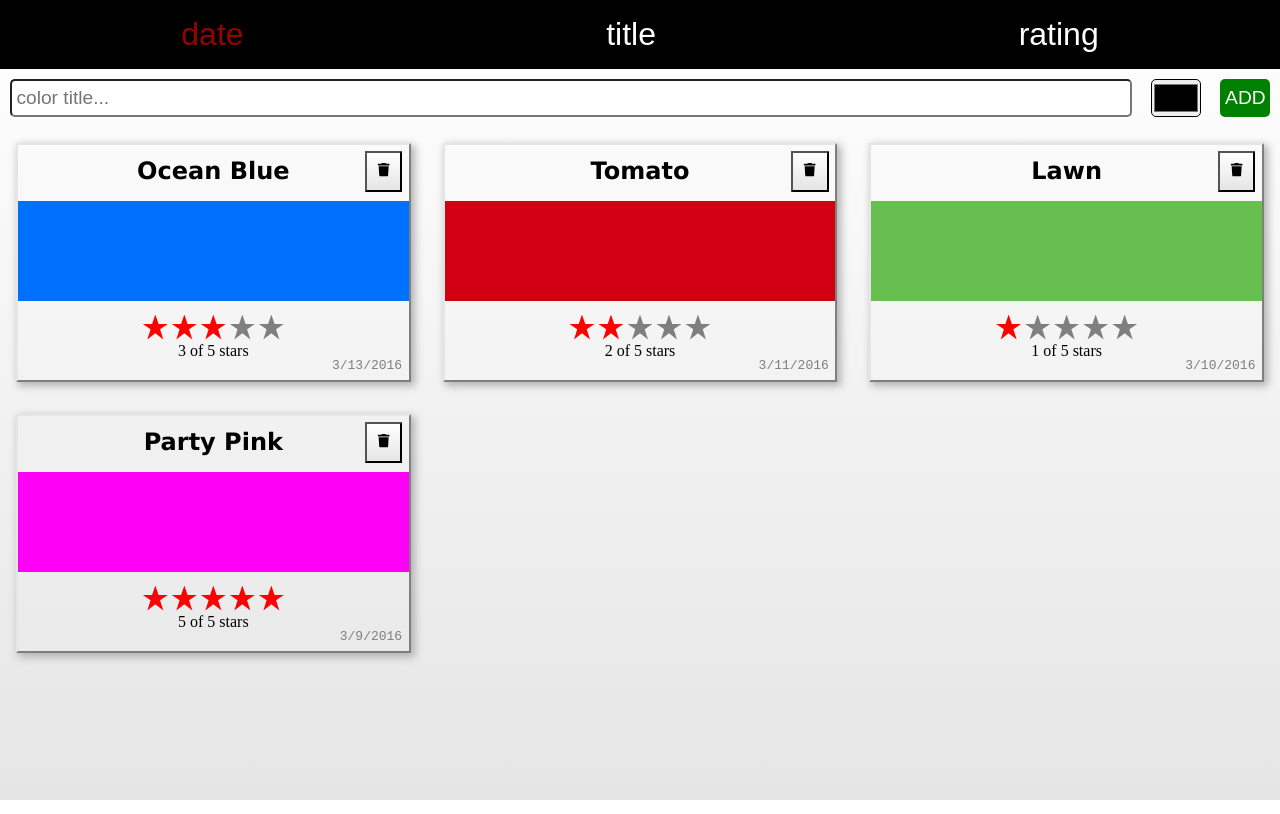
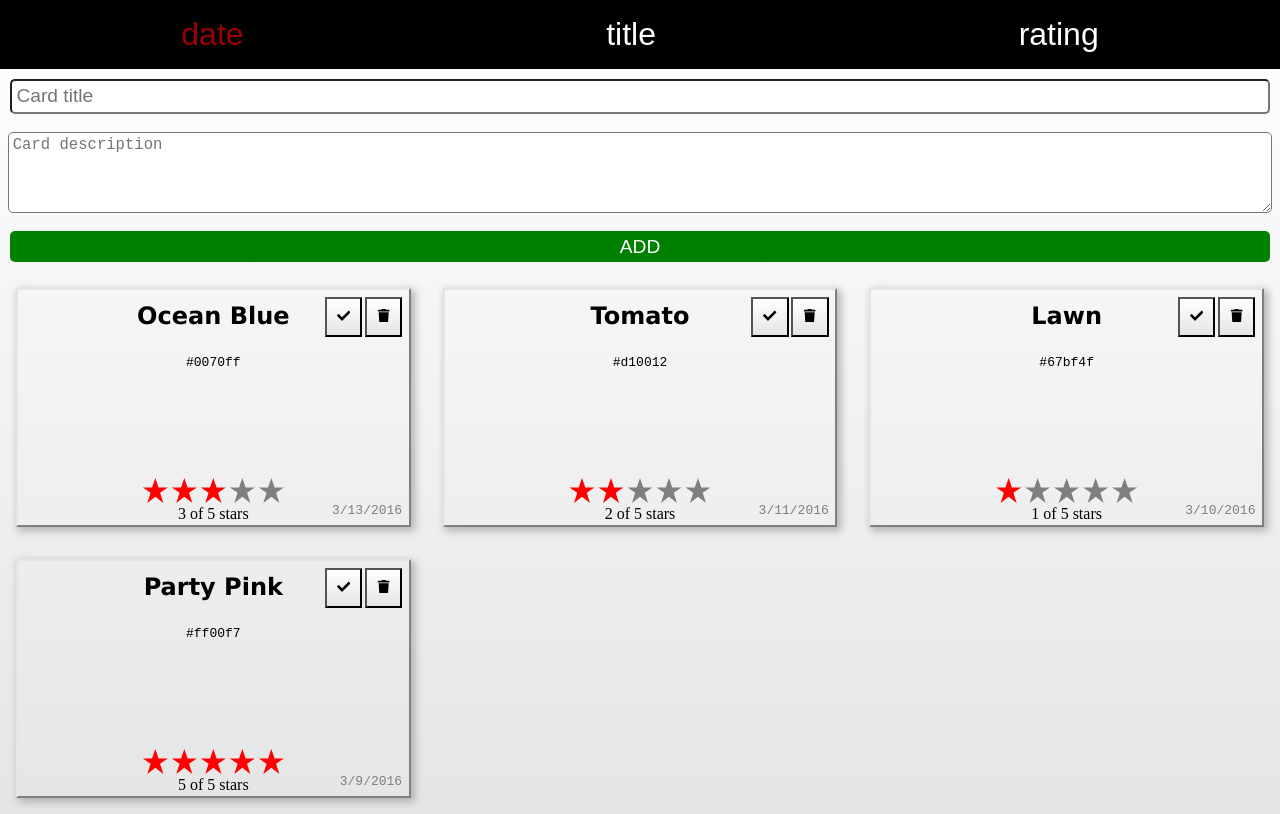
Before and after one commit to fosemberg/todo-list, a React (Create React App) app: page / in a window 1280 px wide. Built offline with nearby package versions, Linux system fonts and the light colour scheme.

Commit message:
description for todo list

```diff
--- a/src/components/addColorForm/AddColorForm.js
+++ b/src/components/addColorForm/AddColorForm.js
@@ -1,9 +1,9 @@
 import React from 'react'
-import { Component } from 'react'
+import {Component} from 'react'
 import PropTypes from 'prop-types'
 import './AddColorForm.scss'
 
-const AddColorForm = ({onNewColor=f=>f}) => {
+const AddColorForm = ({onNewColor = f => f}) => {
 
   let _title, _color
 
@@ -19,9 +19,15 @@ const AddColorForm = ({onNewColor=f=>f}) => {
     <form className="add-color" onSubmit={submit}>
       <input ref={input => _title = input}
              type="text"
-                   placeholder="color title..." required/>
-            <input ref={input => _color = input}
-                   type="color" required/>
+             placeholder="Card title"
+             required
+      />
+      <textarea
+        ref={input => _color = input}
+        placeholder="Card description"
+        rows="4"
+        required
+      />
       <button>ADD</button>
     </form>
   )
--- a/src/components/addColorForm/AddColorForm.scss
+++ b/src/components/addColorForm/AddColorForm.scss
@@ -3,12 +3,13 @@
 form.add-color {
   width: 100%;
   display: flex;
+  flex-direction: column;
 
   >:first-child {
     flex-grow: 1;
   }
 
-  input, button {
+  input, button, textarea {
     margin: .5em;
     padding: .25em;
     font-size: 1.2em;
--- a/src/components/colorList/components/color/Color.js
+++ b/src/components/colorList/components/color/Color.js
@@ -1,25 +1,34 @@
 import React from 'react'
-import { Component } from 'react'
+import {Component} from 'react'
 import PropTypes from 'prop-types'
 import StarRating from './components/starRating/StarRating'
 import TimeAgo from '../../../ui/TimeAgo'
-import { FaTrash } from 'react-icons/fa'
+import {FaTrash, FaCheck} from 'react-icons/fa'
 import './Color.scss'
 
 class Color extends Component {
 
   render() {
-        const { title, color, rating, timestamp, onRemove, onRate} = this.props
+    const {title, color, rating, timestamp, onRemove, onRate} = this.props
     return (
       <section className="color" style={this.style}>
         <h1 ref="title">{title}</h1>
-                <button onClick={onRemove}>
-                    <FaTrash />
+        <button
+          onClick={onRemove}
+          className="check"
+        >
+          <FaCheck/>
         </button>
-                <div className="color"
-                     style={{ backgroundColor: color }}>
-                </div>
-                <TimeAgo timestamp={timestamp} />
+        <button
+          onClick={onRemove}
+          className="remove"
+        >
+          <FaTrash/>
+        </button>
+        <pre className="color">
+                  {color}
+                </pre>
+        <TimeAgo timestamp={timestamp}/>
         <div>
           <StarRating starsSelected={rating} onRate={onRate}/>
         </div>
@@ -39,8 +48,8 @@ Color.propTypes = {
 
 Color.defaultProps = {
   rating: 0,
-    onRemove: f=>f,
-    onRate: f=>f
+  onRemove: f => f,
+  onRate: f => f
 }
 
 export default Color
--- a/src/components/colorList/components/color/Color.scss
+++ b/src/components/colorList/components/color/Color.scss
@@ -39,12 +39,19 @@ section.color {
   button {
     position: absolute;
     top: .5em;
-    right: .5em;
     flex-basis: calc(12% - 1em);
     text-align: right;
     @include fade-bg($light, $light-grey);
     padding: .75em;
     border-radius: .5px;
+
+    &.remove {
+      right: .5em;
+    }
+
+    &.check {
+      right: 3.5em;
+    }
   }
 
   > div:last-child {
@@ -54,7 +61,7 @@ section.color {
     margin-top: .5em;
   }
 
-  div.color {
+  .color {
     height: 100px;
     flex-basis: 100%;
   }
```
Lines whose indentation alone changed are shown as unchanged.
